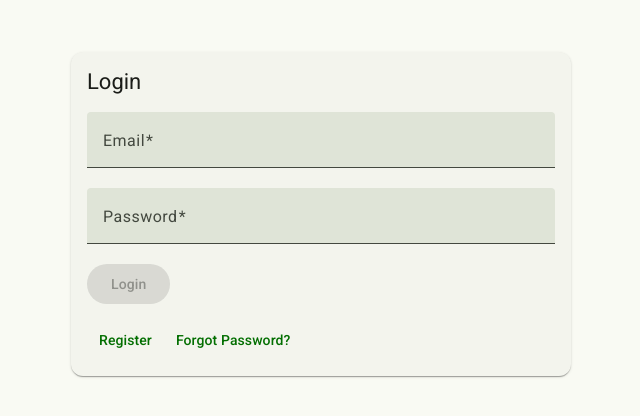
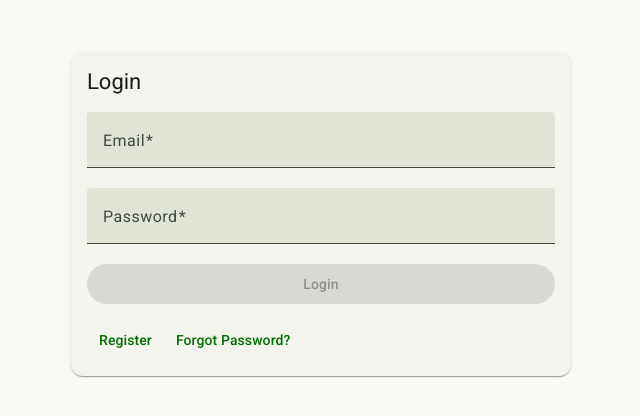
Before and after one commit to gkatrasnik/kangla-frontend, an Angular app: page /login in a window 1280 px wide. Shown: the part 186-602 px from the top of the page, without its empty margins (319-959 px from the left). Built offline with nearby package versions, Linux system fonts and the light colour scheme; no server answers.

Commit message:
full width flat buttons on auth pages

```diff
--- a/src/app/auth/pages/forgot-password/forgot-password.component.html
+++ b/src/app/auth/pages/forgot-password/forgot-password.component.html
@@ -15,7 +15,7 @@
             Please enter a valid email
           </mat-error>
         </mat-form-field>
-        <button mat-raised-button color="primary" type="submit" [disabled]="forgotPasswordForm.invalid">Send Reset Email</button>
+        <button mat-flat-button class="full-width" color="primary" type="submit" [disabled]="forgotPasswordForm.invalid">Send Reset Email</button>
       </form>
     </mat-card-content>
     <mat-card-actions class="auth-card-actions">
--- a/src/app/auth/pages/login/login.component.html
+++ b/src/app/auth/pages/login/login.component.html
@@ -26,7 +26,7 @@
             Password must be at least 6 characters long
           </mat-error>
         </mat-form-field>
-        <button mat-raised-button color="primary" type="submit" [disabled]="loginForm.invalid">Login</button>
+        <button mat-flat-button class="full-width" color="primary" type="submit" [disabled]="loginForm.invalid">Login</button>
       </form>
     </mat-card-content>
     <mat-card-actions class="auth-card-actions">
--- a/src/app/auth/pages/password-reset/password-reset.component.html
+++ b/src/app/auth/pages/password-reset/password-reset.component.html
@@ -35,7 +35,7 @@
           </mat-error>
         </mat-form-field>
 
-        <button mat-raised-button color="primary" type="submit" [disabled]="resetForm.invalid">Reset Password</button>
+        <button mat-flat-button class="full-width" color="primary" type="submit" [disabled]="resetForm.invalid">Reset Password</button>
       </form>
     </mat-card-content>
   </mat-card>
--- a/src/app/auth/pages/register/register.component.html
+++ b/src/app/auth/pages/register/register.component.html
@@ -38,7 +38,7 @@
           </mat-error>
         </mat-form-field>
 
-        <button mat-raised-button color="primary" type="submit" [disabled]="registerForm.invalid">Register</button>
+        <button mat-flat-button class="full-width" color="primary" type="submit" [disabled]="registerForm.invalid">Register</button>
       </form>
     </mat-card-content>
     <mat-card-actions class="auth-card-actions">
--- a/src/app/auth/pages/registration-confirmation/registration-confirmation.component.html
+++ b/src/app/auth/pages/registration-confirmation/registration-confirmation.component.html
@@ -18,7 +18,7 @@
           </mat-error>
         </mat-form-field>
 
-        <button mat-raised-button type="submit" [disabled]="resendConfirmationForm.invalid">Resend Confirmation Email</button>
+        <button mat-flat-button class="full-width" type="submit" [disabled]="resendConfirmationForm.invalid">Resend Confirmation Email</button>
       </form>
     </mat-card-content>
     <mat-card-actions>
--- a/src/styles.scss
+++ b/src/styles.scss
@@ -92,3 +92,7 @@ mat-form-field {
 .text-centered {
     text-align: center;
 }
+
+.full-width {
+    width: 100%;
+}
```
